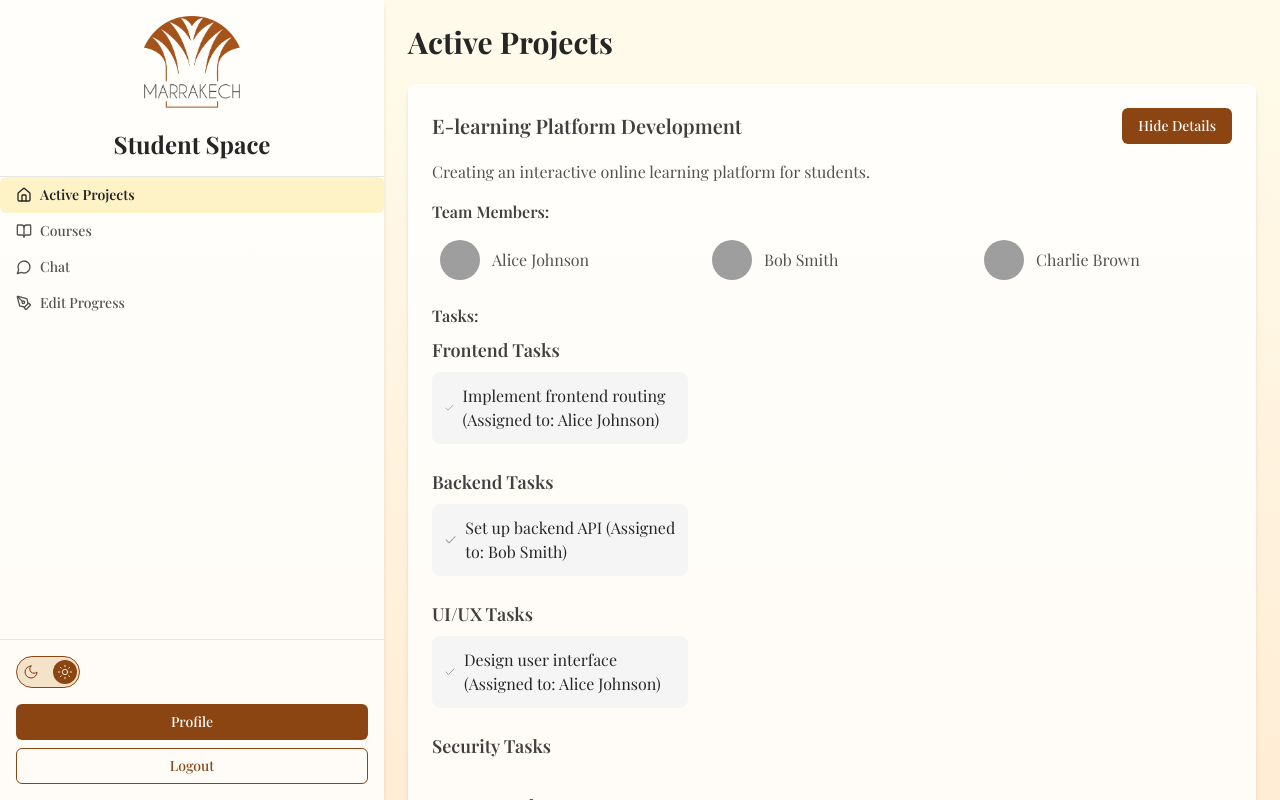
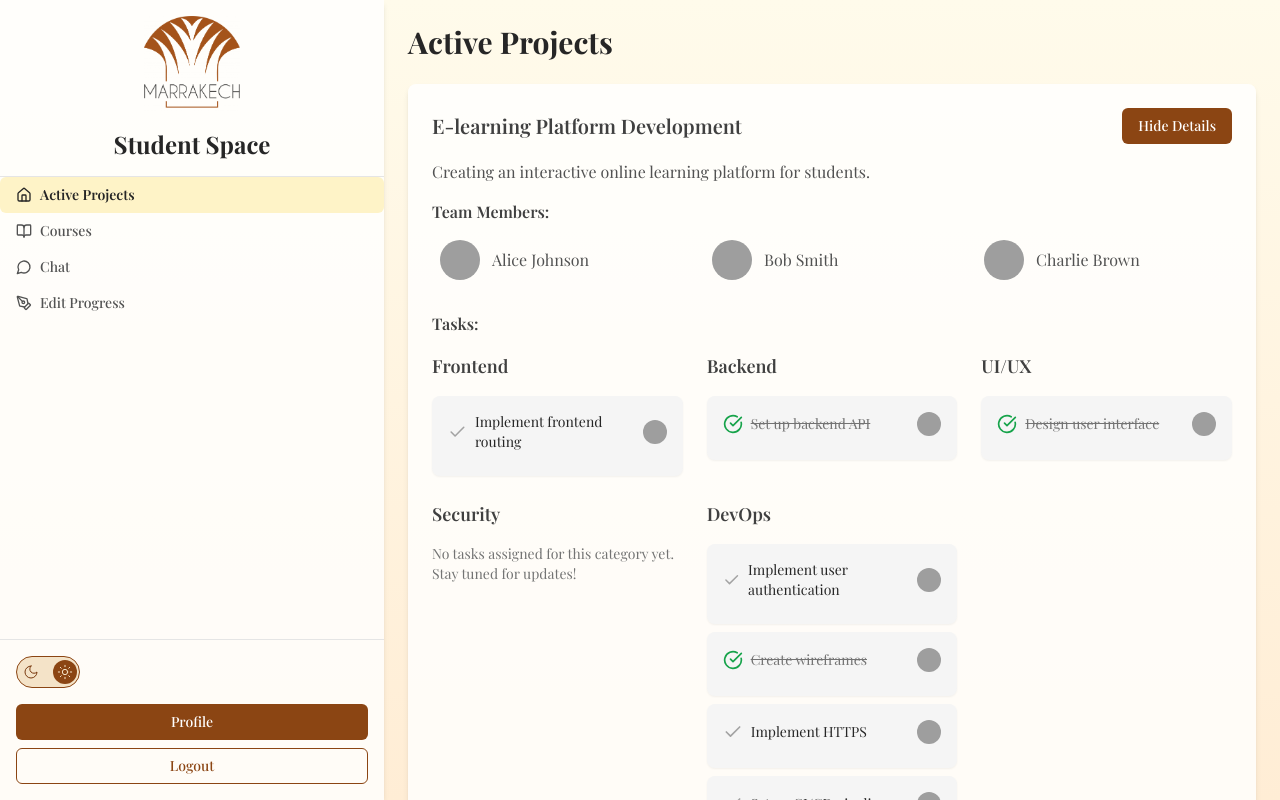
Before and after one commit to iammeftah/eensafrontend, a React (Create React App) app: page /student in a window 1280 px wide. Both pictures are taken after a click on the button "View Details". Built offline with nearby package versions, Linux system fonts and the light colour scheme; grey boxes are pictures that could not be loaded; a web font is replaced by a local one.

Commit message:
Enhanced the active project component

```diff
--- a/src/App.css
+++ b/src/App.css
@@ -6,8 +6,25 @@
 
 *{
   font-family: "Playfair Display", serif;
+}
 
+/* Global scrollbar styling */
+* {
+  scrollbar-width: none; /* For Firefox */
 }
+
+*::-webkit-scrollbar {
+  width: 0; /* For Chrome, Edge, and Safari */
+}
+
+*::-webkit-scrollbar-thumb {
+  display: none; /* Hide the scrollbar thumb */
+}
+
+*::-webkit-scrollbar-track {
+  display: none; /* Hide the scrollbar track */
+}
+
 
 :root {
   --background: 0 0% 100%;
--- a/src/components/students/tabs/active-projects.tsx
+++ b/src/components/students/tabs/active-projects.tsx
@@ -1,7 +1,7 @@
 import { useState, useEffect } from 'react';
 import { Button } from "../../../components/ui/button";
 import { motion, AnimatePresence } from 'framer-motion';
-import { Check, CheckCircle } from 'lucide-react';
+import { Check, CheckCircle, User } from 'lucide-react';
 import UserSkillChart from './UserSkillsChart';
 
 interface User {
@@ -69,23 +69,14 @@ const generateTasks = async (): Promise<Task[]> => {
     // Simulate an API call delay
     await new Promise(resolve => setTimeout(resolve, 1000));
 
-    // Mock AI-generated tasks (only essential tasks for an academic project)
+    // Mock AI-generated tasks (some tasks are completed)
     return [
-        // Frontend tasks
-        { id: 't1', description: 'Design user interface', completed: false },
+        { id: 't1', description: 'Design user interface', completed: true },
         { id: 't2', description: 'Implement frontend routing', completed: false },
-
-        // Backend tasks
-        { id: 't3', description: 'Set up backend API', completed: false },
+        { id: 't3', description: 'Set up backend API', completed: true },
         { id: 't4', description: 'Implement user authentication', completed: false },
-
-        // UI/UX tasks
-        { id: 't5', description: 'Create wireframes', completed: false },
-
-        // Security tasks
+        { id: 't5', description: 'Create wireframes', completed: true },
         { id: 't6', description: 'Implement HTTPS', completed: false },
-
-        // DevOps tasks
         { id: 't7', description: 'Set up CI/CD pipeline', completed: false },
     ];
 };
@@ -126,17 +117,25 @@ const assignTasksToMembers = (tasks: Task[], members: User[]): Task[] => {
     return assignedTasks;
 };
 
-
-
-// ... (rest of the imports and interfaces remain the same)
+const calculateProgress = (tasks: Task[]): number => {
+    if (tasks.length === 0) return 0;
+    const completedTasks = tasks.filter(task => task.completed).length;
+    return Math.round((completedTasks / tasks.length) * 100);
+};
 
 export default function ActiveProjects() {
     const [projects, setProjects] = useState<Project[]>(initialProjects);
     const [expandedProject, setExpandedProject] = useState<string | null>(null);
     const [selectedUser, setSelectedUser] = useState<User | null>(null);
+    const [loading, setLoading] = useState<boolean>(true);
+    const [tasksLoading, setTasksLoading] = useState<boolean>(false);
 
     useEffect(() => {
         console.log("Projects:", projects); // Debugging log
+        // Simulate loading delay
+        setTimeout(() => {
+            setLoading(false);
+        }, 2000);
     }, [projects]);
 
     // Function to initialize tasks for a project
@@ -144,20 +143,27 @@ export default function ActiveProjects() {
         const projectIndex = projects.findIndex(p => p.id === projectId);
         if (projectIndex === -1) return;
 
+        setTasksLoading(true);
+
         // Generate tasks using the mock AI API
         const tasks = await generateTasks();
 
         // Assign tasks to team members based on their skills
         const assignedTasks = assignTasksToMembers(tasks, projects[projectIndex].members);
 
-        // Update the project with the assigned tasks
+        // Calculate progress
+        const progress = calculateProgress(assignedTasks);
+
+        // Update the project with the assigned tasks and progress
         const updatedProjects = [...projects];
         updatedProjects[projectIndex] = {
             ...updatedProjects[projectIndex],
             tasks: assignedTasks,
+            progress: progress,
         };
 
         setProjects(updatedProjects);
+        setTasksLoading(false);
     };
 
     const toggleProject = (projectId: string) => {
@@ -202,7 +208,28 @@ export default function ActiveProjects() {
     return (
         <div className="space-y-6">
             <h2 className="text-3xl font-bold text-neutral-800 dark:text-neutral-200">Active Projects</h2>
-            {projects.length > 0 ? (
+            {loading ? (
+                // Skeleton loading effect for projects
+                <div className="space-y-6">
+                    {[1, 2].map((index) => (
+                        <div
+                            key={index}
+                            className="bg-white/80 dark:bg-neutral-800/50 shadow-md rounded-lg p-6"
+                        >
+                            <div className="animate-pulse space-y-4">
+                                <div className="flex justify-between items-center">
+                                    {/* Project Title Skeleton */}
+                                    <div className="h-6 bg-neutral-300 dark:bg-neutral-700 rounded w-1/3"></div>
+                                    {/* View Details Button Skeleton */}
+                                    <div className="h-10 bg-neutral-300 dark:bg-neutral-700 rounded w-28"></div>
+                                </div>
+                                {/* Project Description Skeleton */}
+                                <div className="h-4 bg-neutral-300 dark:bg-neutral-700 rounded w-3/4"></div>
+                            </div>
+                        </div>
+                    ))}
+                </div>
+            ) : projects.length > 0 ? (
                 projects.map((project) => (
                     <div
                         key={project.id}
@@ -239,7 +266,7 @@ export default function ActiveProjects() {
                                                 onClick={() => openUserModal(member)}
                                             >
                                                 <img
-                                                    src={member.avatar}
+                                                    src={member.avatar || "/placeholder.svg"}
                                                     alt={member.name}
                                                     className="w-10 h-10 rounded-full"
                                                 />
@@ -249,30 +276,82 @@ export default function ActiveProjects() {
                                     </div>
 
                                     {/* Tasks */}
-                                    <h4 className="font-semibold text-neutral-700 dark:text-neutral-300 mt-4 mb-2">Tasks:</h4>
-                                    <div className="space-y-6">
+                                    <h4 className="font-semibold text-neutral-700 dark:text-neutral-300 mt-6 mb-4">Tasks:</h4>
+                                    {tasksLoading ? (
+                                        // Task Skeletons while tasks are loading
+                                        <div className="grid grid-cols-1 sm:grid-cols-2 lg:grid-cols-3 gap-6">
+                                            {['Frontend', 'Backend', 'UI/UX', 'Security', 'DevOps'].map((category) => (
+                                                <div key={category} className="space-y-4">
+                                                    <h5 className="text-lg font-semibold text-neutral-700 dark:text-neutral-300 mb-2">
+                                                        {category}
+                                                    </h5>
+                                                    <div className="space-y-2">
+                                                        {[1, 2].map((taskIndex) => (
+                                                            <div key={taskIndex} className="h-16 bg-neutral-100 dark:bg-neutral-700 rounded-lg animate-pulse"></div>
+                                                        ))}
+                                                    </div>
+                                                </div>
+                                            ))}
+                                        </div>
+                                    ) : (
+                                        <motion.div
+                                            initial={{ opacity: 0 }}
+                                            animate={{ opacity: 1 }}
+                                            transition={{ duration: 0.5 }}
+                                            className="grid grid-cols-1 sm:grid-cols-2 lg:grid-cols-3 gap-6"
+                                        >
                                             {Object.entries(groupTasksByCategory(project.tasks)).map(([category, tasks]) => (
-                                            <div key={category}>
+                                                <motion.div
+                                                    key={category}
+                                                    className="space-y-4"
+                                                    initial={{ opacity: 0 }}
+                                                    animate={{ opacity: 1 }}
+                                                    transition={{ duration: 0.5 }}
+                                                >
                                                     <h5 className="text-lg font-semibold text-neutral-700 dark:text-neutral-300 mb-2">
-                                                    {category} Tasks
+                                                        {category}
                                                     </h5>
-                                                <ul className="grid grid-cols-1 sm:grid-cols-2 md:grid-cols-3 gap-4">
-                                                    {tasks.map((task) => (
-                                                        <li key={task.id} className="flex items-center gap-2 p-3 bg-neutral-100 dark:bg-neutral-700 rounded-lg">
+                                                    <div className="space-y-2">
+                                                        {tasks.length > 0 ? (
+                                                            tasks.map((task) => (
+                                                                <motion.div
+                                                                    key={task.id}
+                                                                    className="p-4 bg-neutral-100 dark:bg-neutral-700 rounded-lg shadow-sm hover:shadow-md transition-shadow"
+                                                                    initial={{ opacity: 0 }}
+                                                                    animate={{ opacity: 1 }}
+                                                                    transition={{ duration: 0.3 }}
+                                                                >
+                                                                    <div className="flex items-center justify-between mb-2">
+                                                                        <div className="flex items-center gap-2">
                                                                             {task.completed ? (
                                                                                 <CheckCircle className="w-5 h-5 text-green-600 dark:text-green-400" />
                                                                             ) : (
                                                                                 <Check className="w-5 h-5 text-neutral-400 dark:text-neutral-500" />
                                                                             )}
-                                                            <span className={`${task.completed ? 'line-through text-neutral-500 dark:text-neutral-400' : 'text-neutral-800 dark:text-neutral-200'}`}>
-                                                                {task.description} (Assigned to: {project.members.find(m => m.id === task.assignedTo)?.name || 'Unassigned'})
+                                                                            <span className={`${task.completed ? 'line-through text-neutral-500 dark:text-neutral-400' : 'text-neutral-800 dark:text-neutral-200'} text-sm`}>
+                                                                                {task.description}
                                                                             </span>
-                                                        </li>
+                                                                        </div>
+                                                                        {project.members.find(m => m.id === task.assignedTo) && (
+                                                                            <img
+                                                                                src={project.members.find(m => m.id === task.assignedTo)?.avatar || "/placeholder.svg"}
+                                                                                alt={project.members.find(m => m.id === task.assignedTo)?.name || "Unknown"}
+                                                                                className="w-6 h-6 rounded-full"
+                                                                            />
+                                                                        )}
+                                                                    </div>
+                                                                </motion.div>
+                                                            ))
+                                                        ) : (
+                                                            <p className="text-sm text-neutral-500 dark:text-neutral-400">
+                                                                No tasks assigned for this category yet. Stay tuned for updates!
+                                                            </p>
+                                                        )}
+                                                    </div>
+                                                </motion.div>
                                             ))}
-                                                </ul>
-                                            </div>
-                                        ))}
-                                    </div>
+                                        </motion.div>
+                                    )}
 
                                     {/* Progress Bar */}
                                     <div className="mt-4">
@@ -318,7 +397,7 @@ export default function ActiveProjects() {
                         >
                             <div className="flex items-center gap-4 mb-6">
                                 <img
-                                    src={selectedUser.avatar}
+                                    src={selectedUser.avatar || "/placeholder.svg"}
                                     alt={selectedUser.name}
                                     className="w-16 h-16 rounded-full"
                                 />
```
Lines whose indentation alone changed are shown as unchanged.
